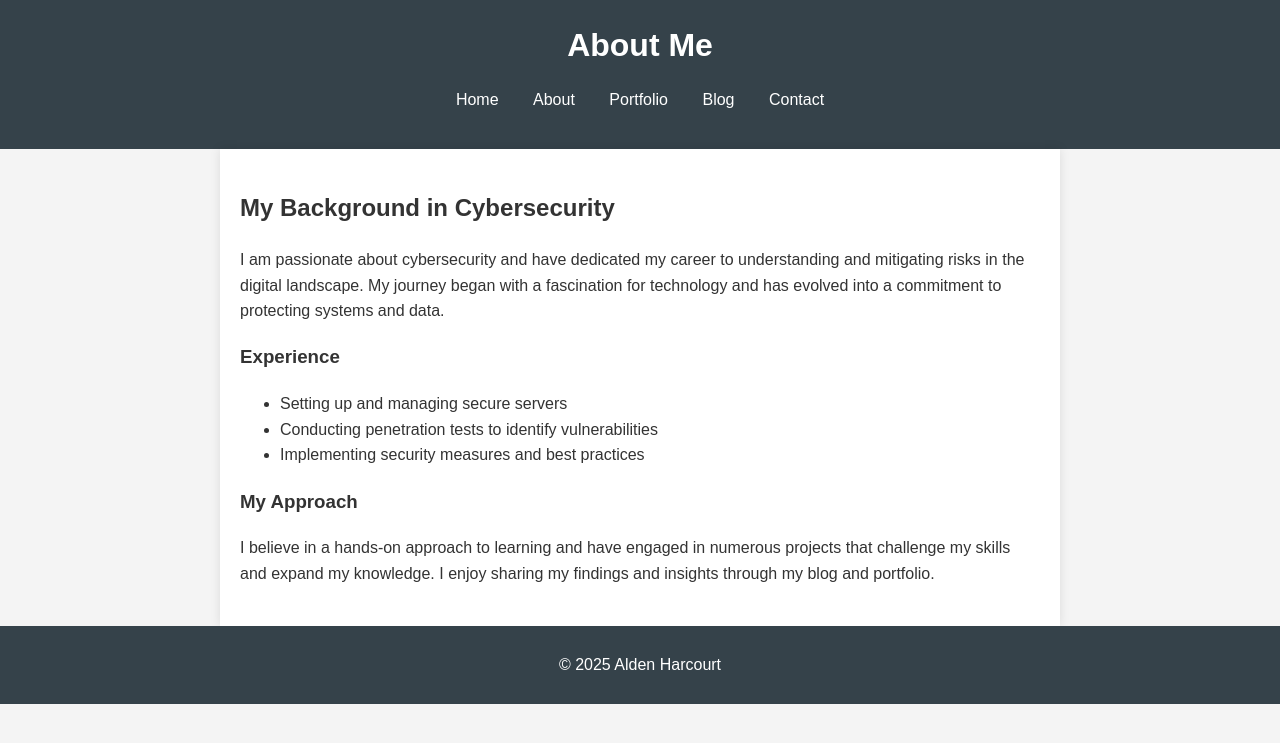
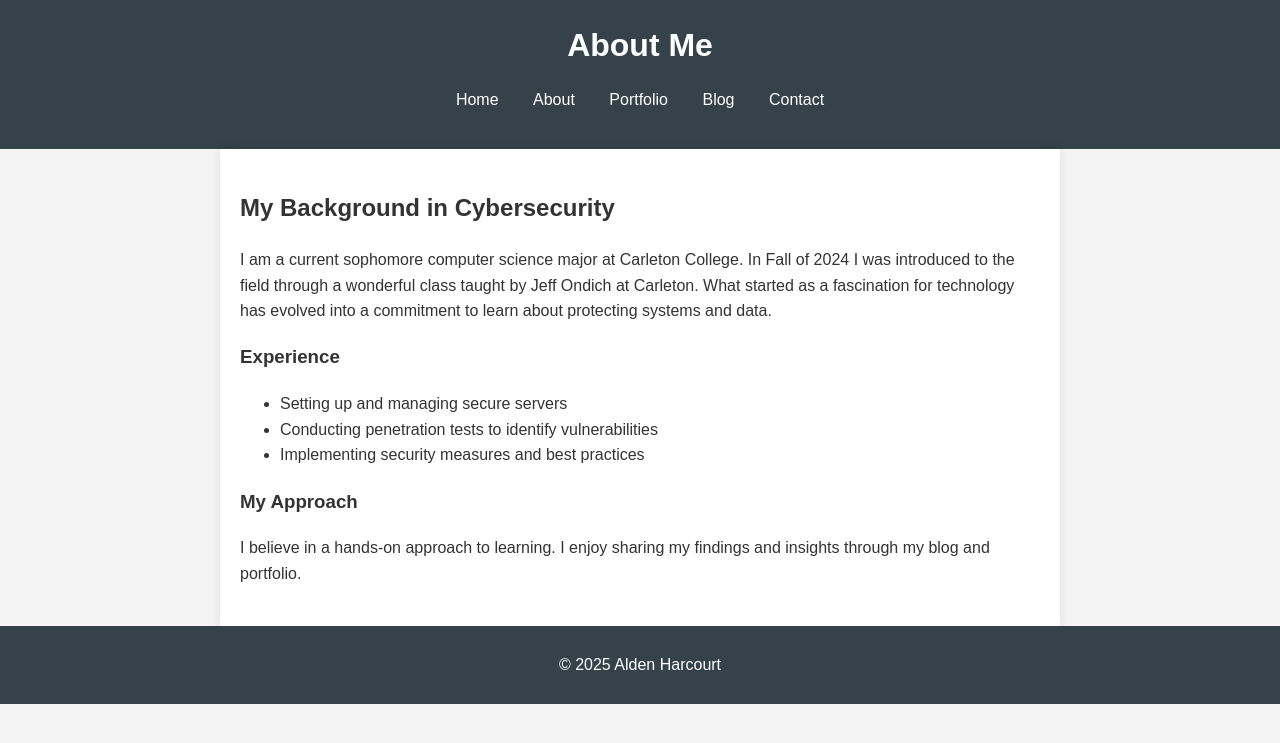
Before and after one commit to AldenHarcourt/SecurityPortfolio, a Jekyll site: the page pages/about.html, which Jekyll copies as it is, in a window 1280 px wide. Shown: the top 743 px of the page. Built offline with Jekyll 4.4.1, drawn with Linux system fonts in a browser that asks for light colours.

```diff
--- a/pages/about.html
+++ b/pages/about.html
@@ -23,7 +23,7 @@
   <main>
     <section>
       <h2>My Background in Cybersecurity</h2>
-      <p>I am passionate about cybersecurity and have dedicated my career to understanding and mitigating risks in the digital landscape. My journey began with a fascination for technology and has evolved into a commitment to protecting systems and data.</p>
+      <p>I am a current sophomore computer science major at Carleton College. In Fall of 2024 I was introduced to the field through a wonderful class taught by Jeff Ondich at Carleton. What started as a fascination for technology has evolved into a commitment to learn about protecting systems and data.</p>
 
       <h3>Experience</h3>
       <ul>
@@ -33,7 +33,7 @@
       </ul>
 
       <h3>My Approach</h3>
-      <p>I believe in a hands-on approach to learning and have engaged in numerous projects that challenge my skills and expand my knowledge. I enjoy sharing my findings and insights through my blog and portfolio.</p>
+      <p>I believe in a hands-on approach to learning. I enjoy sharing my findings and insights through my blog and portfolio.</p>
     </section>
   </main>
 
```
Also changed, not shown: index.html (+16 -26 lines), server.js (added).
